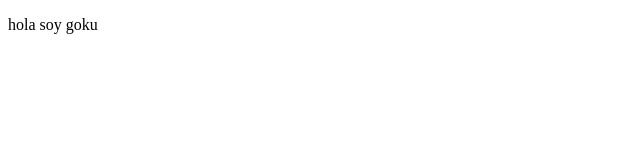
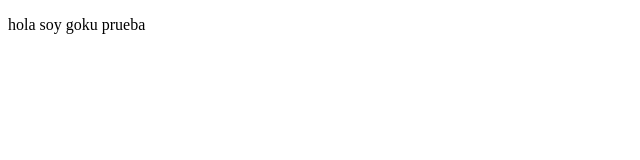
Before and after one commit to tecolin1/prueba1, a plain HTML site: page index.html in a window 1280 px wide. Shown: the full height of the page, 0-640 px from the left. Drawn offline with Linux system fonts and the light colour scheme.

Commit message:
commit2
commit2

```diff
--- a/index.html
+++ b/index.html
@@ -8,7 +8,7 @@
 <title>pruebatecolin</title>
 </head>
 <body>
-<p> hola soy goku </p>
+<p> hola soy goku prueba</p>
 
   </body>
   </html>
```
